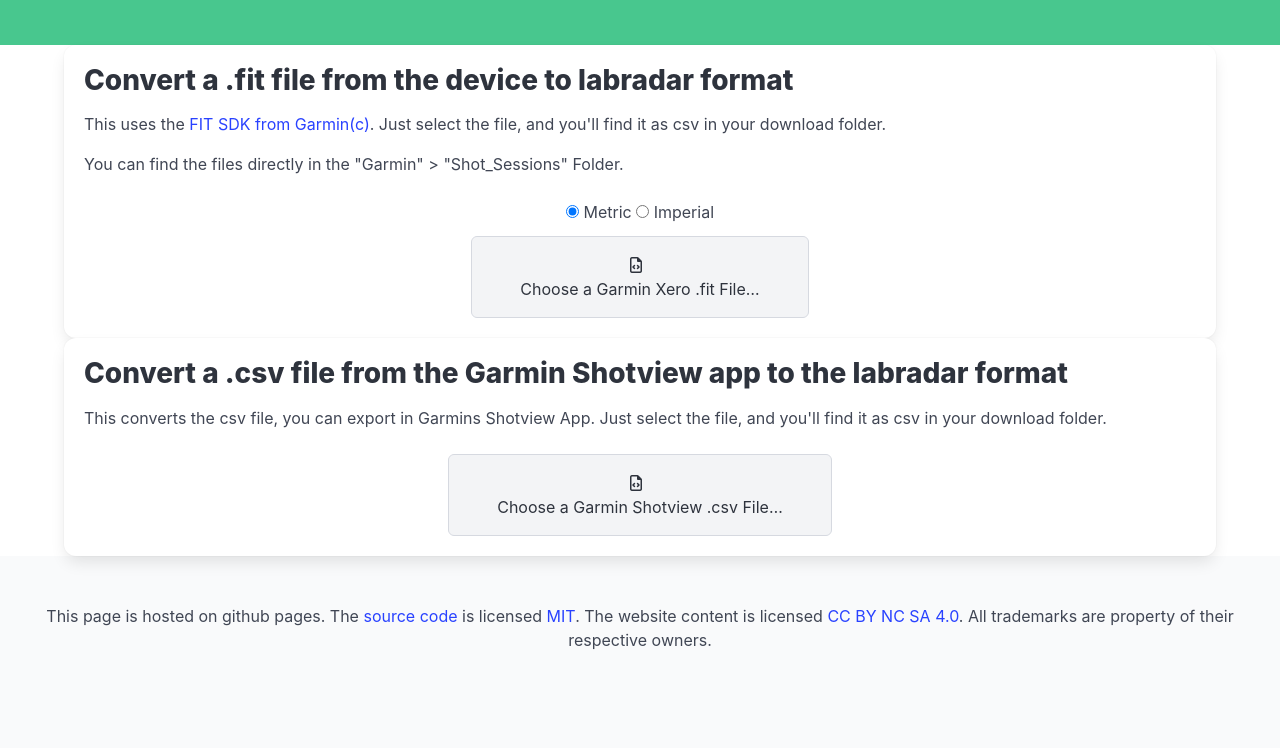
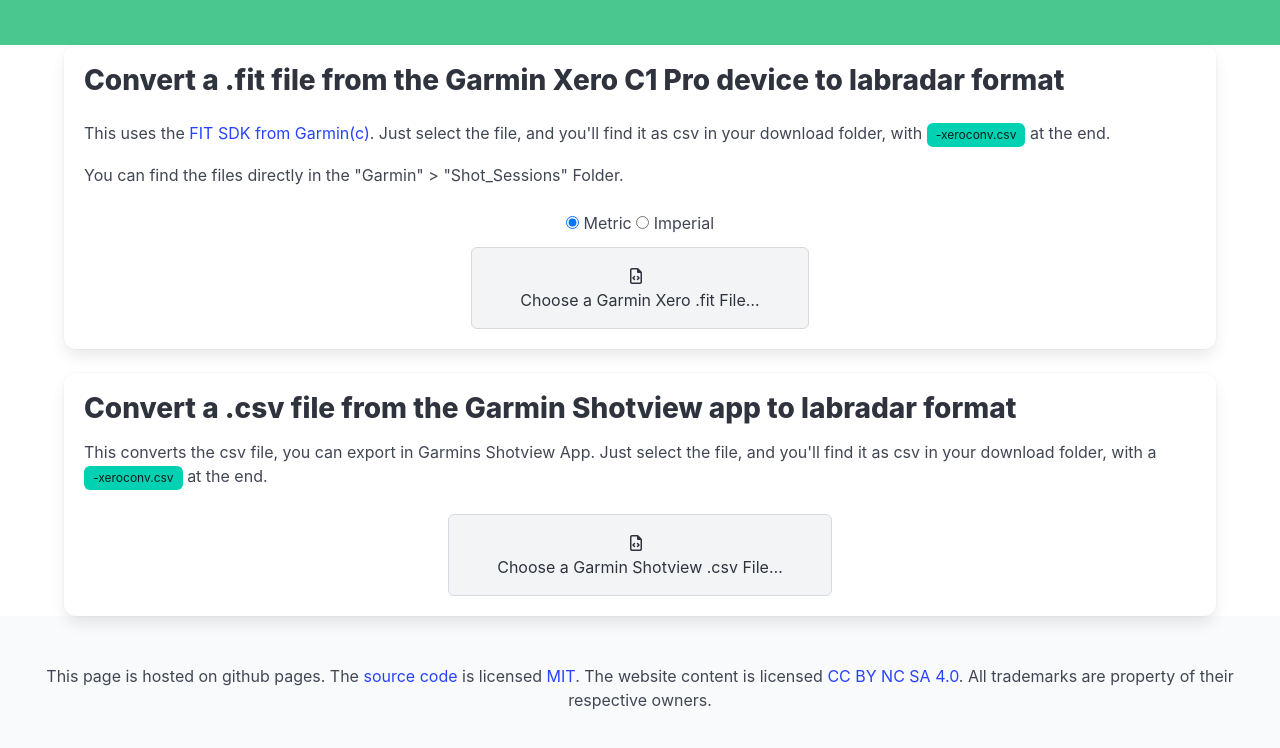
Before and after one commit to useyournose/xeroconv, a plain HTML site: page docs/index.html in a window 1280 px wide. Shown: the part 112-860 px from the top of the page. Drawn offline with nearby package versions, Linux system fonts and the light colour scheme.

Commit message:
spacings between containers

```diff
--- a/docs/index.html
+++ b/docs/index.html
@@ -20,11 +20,12 @@
                 <p class="subtitle">to something usable for GRT</p>
             </div>
         </section>
-        <div class="container">
+        <section>
+            <div class="container block">
                 <div class="box">
                     <div class="content">
-                    <h2>Convert a .fit file from the device to labradar format</h2>
-                    <p>This uses the <a href="https://developer.garmin.com/fit/overview/" target="_blank">FIT SDK from Garmin(c)</a>. Just select the file, and you'll find it as csv in your download folder.</p>
+                        <h2 class="title">Convert a .fit file from the Garmin Xero C1 Pro device to labradar format</h2>
+                        <p>This uses the <a href="https://developer.garmin.com/fit/overview/" target="_blank">FIT SDK from Garmin(c)</a>. Just select the file, and you'll find it as csv in your download folder, with <span class="tag is-primary">-xeroconv.csv</span> at the end.</p>
                         <p>You can find the files directly in the "Garmin" > "Shot_Sessions" Folder. </p>
                     </div>
                     <div class="field is-centered is-horizontal">
@@ -52,11 +53,11 @@
                     </div>
                 </div>
             </div>
-        <div class="container">
+            <div class="container block">
                 <div class="box">
                     <div class="content">
-                    <h2>Convert a .csv file from the Garmin Shotview app to the labradar format</h2>
-                    <p>This converts the csv file, you can export in Garmins Shotview App. Just select the file, and you'll find it as csv in your download folder.</p>
+                        <h2>Convert a .csv file from the Garmin Shotview app to labradar format</h2>
+                        <p>This converts the csv file, you can export in Garmins Shotview App. Just select the file, and you'll find it as csv in your download folder, with a <span class="tag is-primary">-xeroconv.csv</span> at the end.</p>
                     </div>
                     <div class="file is-centered is-boxed">
                         <label class="file-label">
@@ -71,6 +72,7 @@
                     </div>
                 </div>
             </div>
+        </section>
         <footer class="footer has-text-centered mt-auto" >
             <div class="content has-text-centered">
                 <p>
```
Also changed, not shown: CHANGELOG.md. Lines whose indentation alone changed are shown as unchanged.
